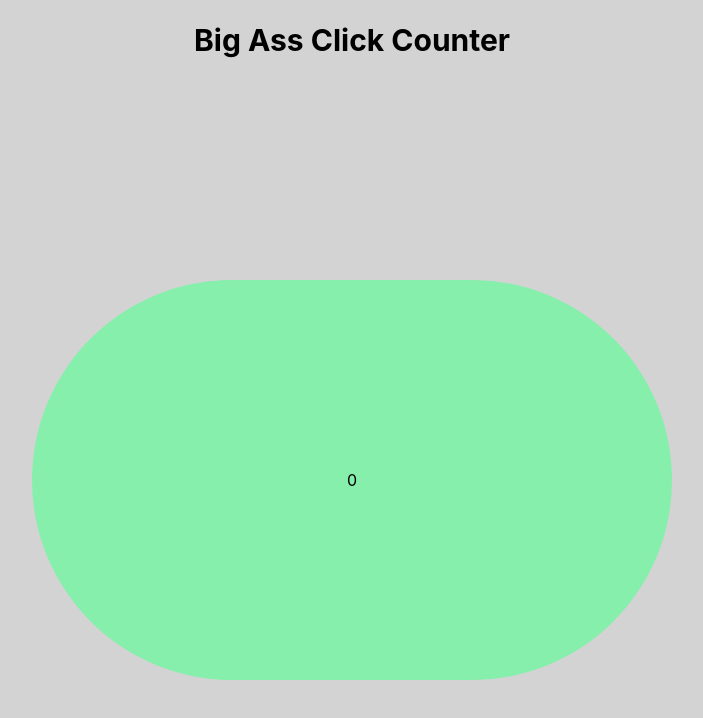
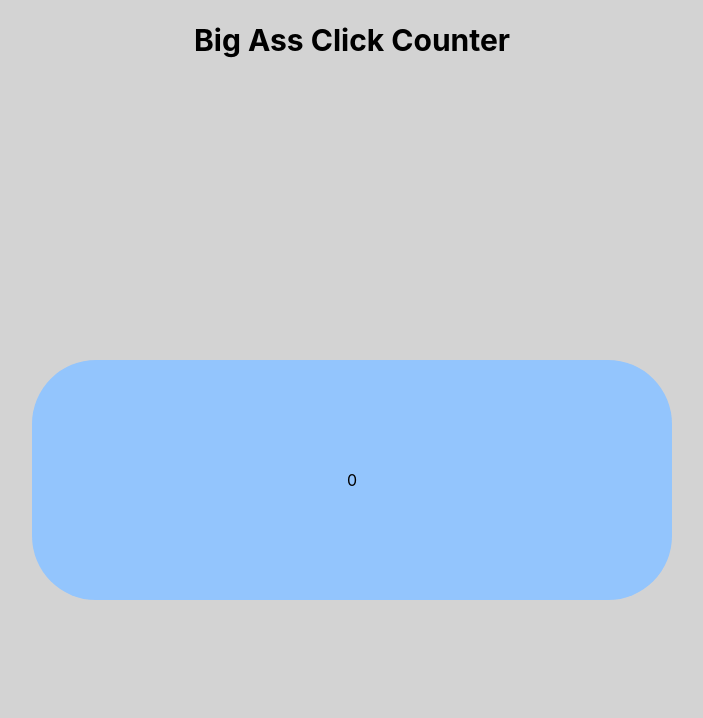
Before and after one commit to balaakay/first-react-app, a React (Create React App) app: page / in a window 1280 px wide. Shown: the top 718 px of the page, without its empty margins (288-991 px from the left). Built offline with nearby package versions, Linux system fonts and the light colour scheme.

Commit message:
web-vitals fix attempt #1

```diff
--- a/package.json
+++ b/package.json
@@ -6,7 +6,8 @@
     "cra-template": "1.2.0",
     "react": "^19.0.0",
     "react-dom": "^19.0.0",
-    "react-scripts": "5.0.1"
+    "react-scripts": "5.0.1",
+    "web-vitals": "^4.2.4"
   },
   "scripts": {
     "start": "react-scripts start",
--- a/src/App.css
+++ b/src/App.css
@@ -30,9 +30,11 @@
 }
 
 .main-button {
-  height: 50vh;
+  height: 30vh;
   width: 50%;
   justify-content: center;
   align-items: center;
+  /*border-radius: 10%;*/
+  border-radius: 4rem;
 
 }
--- a/src/App.js
+++ b/src/App.js
@@ -24,7 +24,7 @@ function MyButton() {
   }
 
   return (
-    <button onClick={handleClick} className='main-button bg-green-300 p-10 justify-center rounded-full'>
+    <button onClick={handleClick} className='main-button bg-blue-300 p-10 justify-center'>
       {count}
     </button>
   )
```
Also changed, not shown: 1 other file (tests, documents, lock files or other folders).
